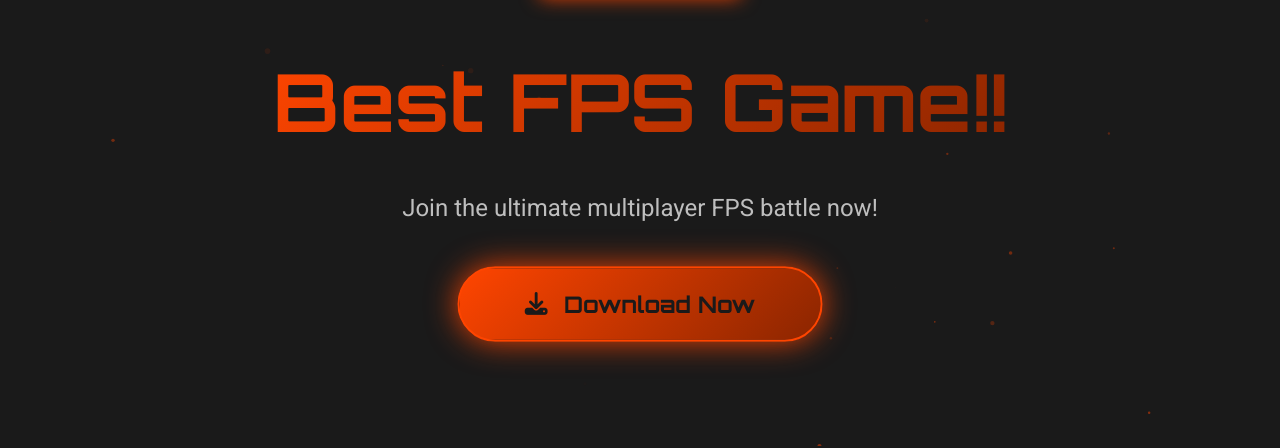
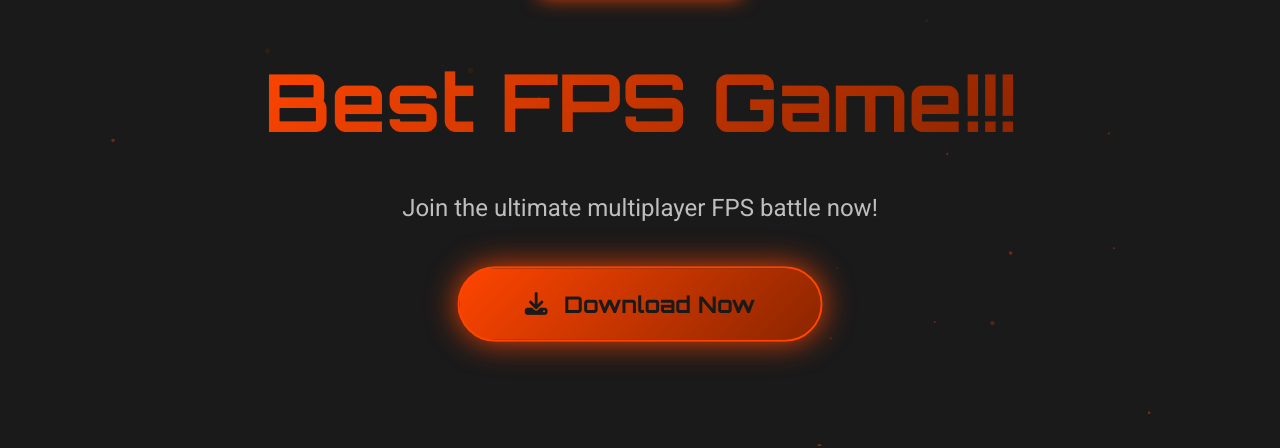
Before and after one commit to yourvault/GAME1, a plain HTML site: page index.html in a window 1280 px wide. Shown: the part 354-802 px from the top of the page. Drawn offline with nearby package versions, Linux system fonts and the light colour scheme.

Commit message:
Update index.html

```diff
--- a/index.html
+++ b/index.html
@@ -388,7 +388,7 @@
             <section class="hero" aria-labelledby="main-heading">
                 <div class="hero-content">
                     <img src="https://upload.wikimedia.org/wikipedia/en/d/d1/Gob_logo_new.png" alt="Best FPS Game Logo" class="logo" width="200" height="67">
-                    <h1 id="main-heading" class="hero-title">Best FPS Game!!</h1>
+                    <h1 id="main-heading" class="hero-title">Best FPS Game!!!</h1>
                     <p class="hero-subtitle">Join the ultimate multiplayer FPS battle now!</p>
                     <button class="download-btn" id="download-button" onclick="_vH()">
                         <span class="fas fa-download"></span>
```
